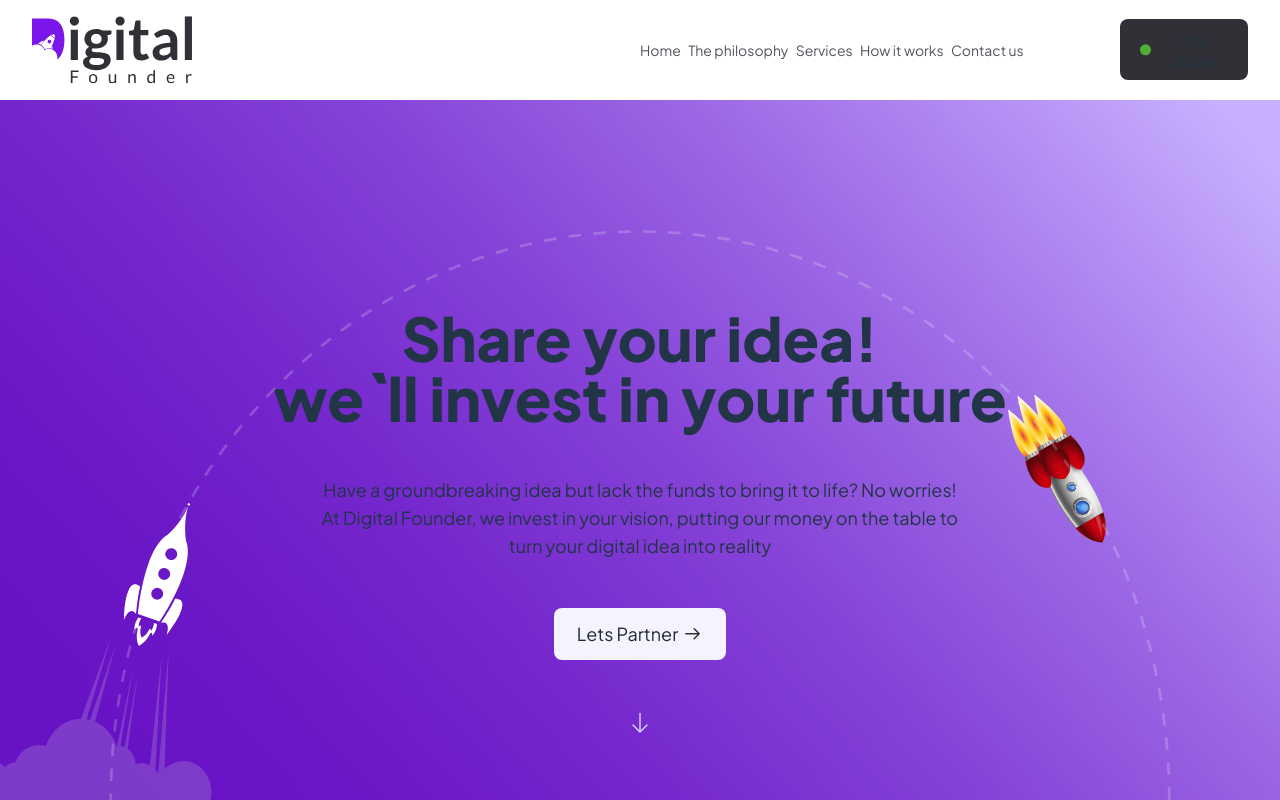
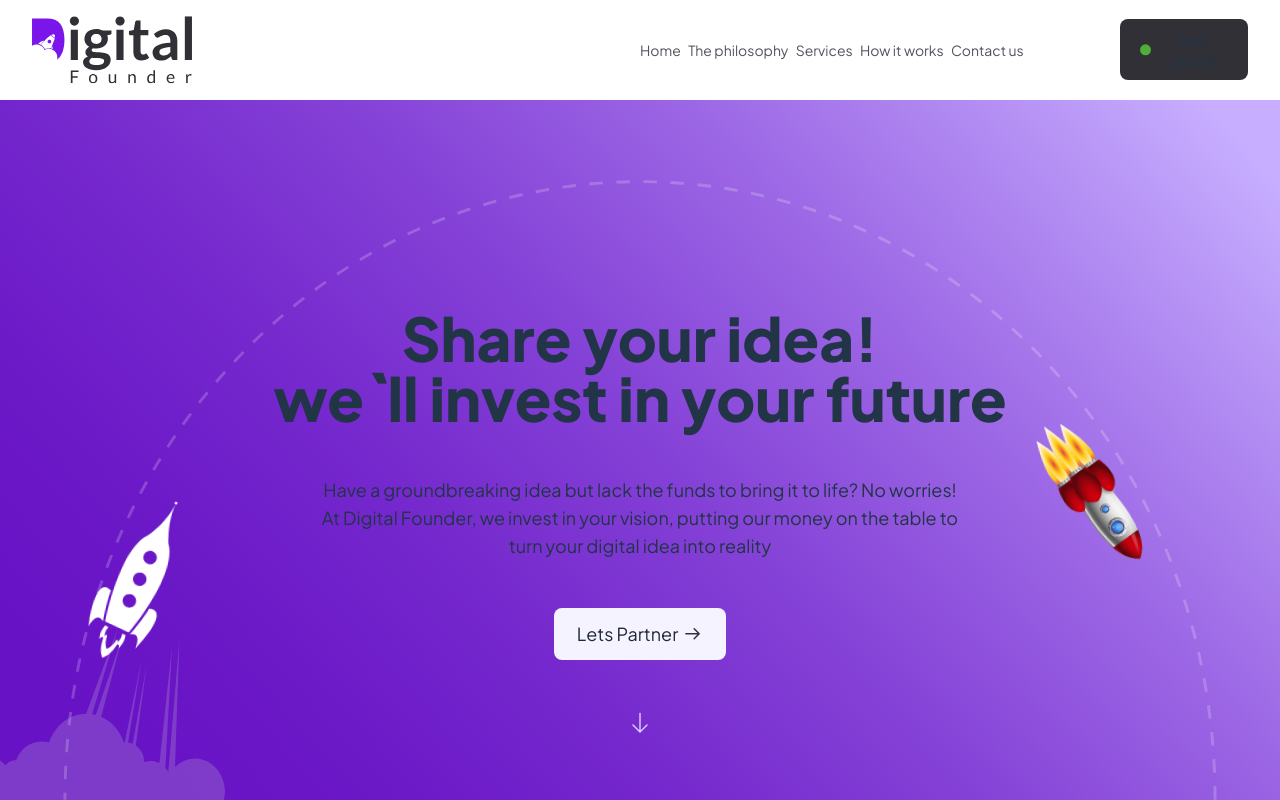
Before and after one commit to hamzahsaeeds/digital-founder, a React (Vite) app: page / in a window 1280 px wide. Built offline with nearby package versions, Linux system fonts and the light colour scheme.

Commit message:
adjusted each element of rocket path to adhere to all screen sizes with fixed property

```diff
--- a/src/components/RocketPath.jsx
+++ b/src/components/RocketPath.jsx
@@ -1,26 +1,26 @@
 export default function RocketPath() {
   return (
-    <div className="relative flex justify-center items-end h-full">  {/* Set container styles */}
+    <div className="relative flex justify-center items-end h-full">
       <img
         src="mask_group.svg"
         alt="rocket smoke"
-        className="absolute bottom-0 left-0 opacity-20"
+        className="absolute bottom-0 left-0 w-[200px] xl:w-[300px] xl1:w-[400px] 2xl:w-[500px] opacity-20"
       />
       <img
         src="rocket_taking_off.svg"
         alt="rocket takeoff"
-        className="absolute bottom-36 left-28"
+        className="fixed rotate-12 xl:rotate-6 2xl:rotate-3 w-[90px] xl:w-[120px] 2xl:w-[200px] -translate-x-[420px] xl:-translate-x-[500px] 2xl:-translate-x-[760px] -translate-y-1/2 top-1/2 lg:top-[560px] xl:top-[580px] 2xl:top-[800px]"
       />
       <img
         src="ellipse_12.svg"
         alt="ellipse 180"
-        className="absolute left-auto lg:h-[500px] xl:h-[570px] 2xl:h-[900px] z-10 object-cover opacity-20"
+        className="absolute left-auto lg:h-[550px] xl:h-[620px] 2xl:h-[900px] z-10 object-cover opacity-20"
       />
       <img
         src="rocket_coming_down.svg"
         alt="rocket coming down"
-        className="absolute bottom-64 right-36"
-      />  {/* Position landing rocket */}
+        className="fixed -rotate-12 xl:-rotate-6 2xl:rotate-0 w-[120px] xl:w-[150px] 2xl:w-[250px] translate-x-[350px] xl:translate-x-[450px] 2xl:translate-x-[700px] -translate-y-1/2 top-1/2 lg:top-[470px] xl:top-[490px] 2xl:top-[690px]"
+      />
     </div>
   );
 }
--- a/tailwind.config.js
+++ b/tailwind.config.js
@@ -11,6 +11,7 @@ module.exports = {
       'md': '768px',
       'lg': '1024px',
       'xl': '1280px',
+      'xl1': '1440px',
       '2xl': '2200px',
     },
   },
```
